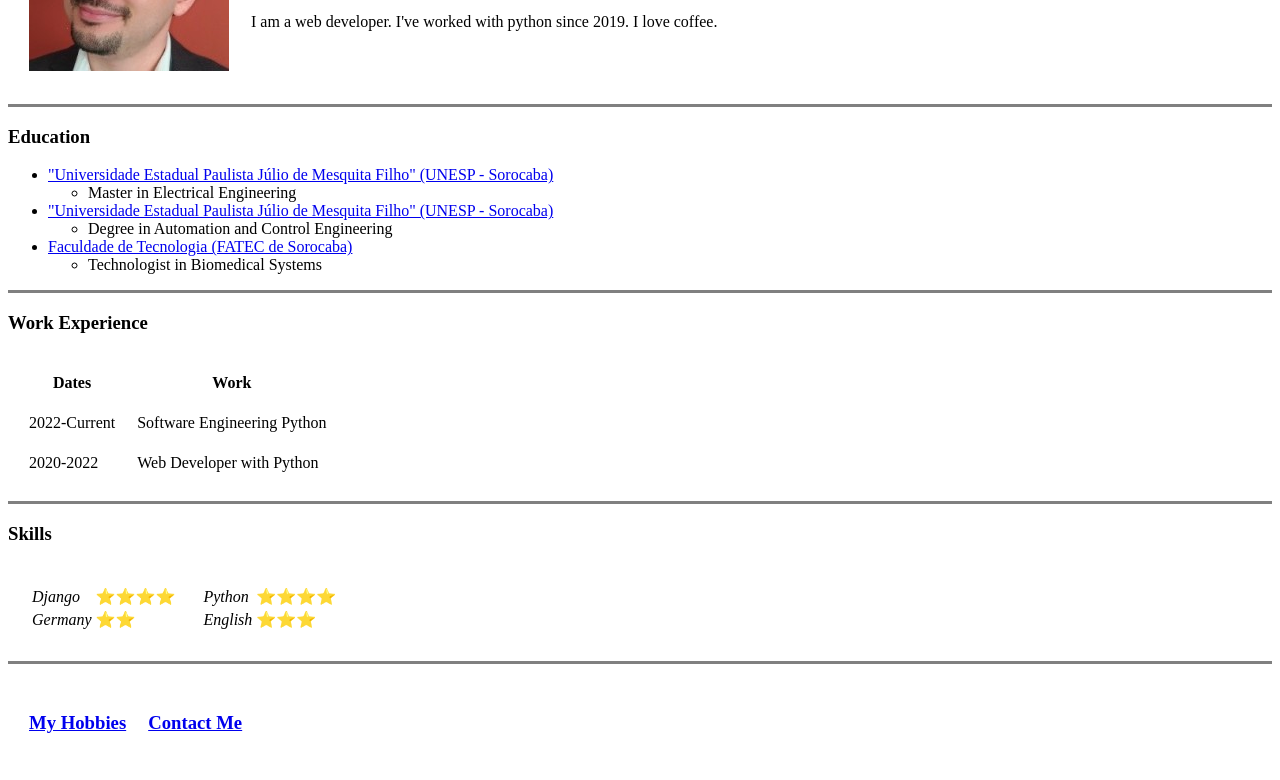
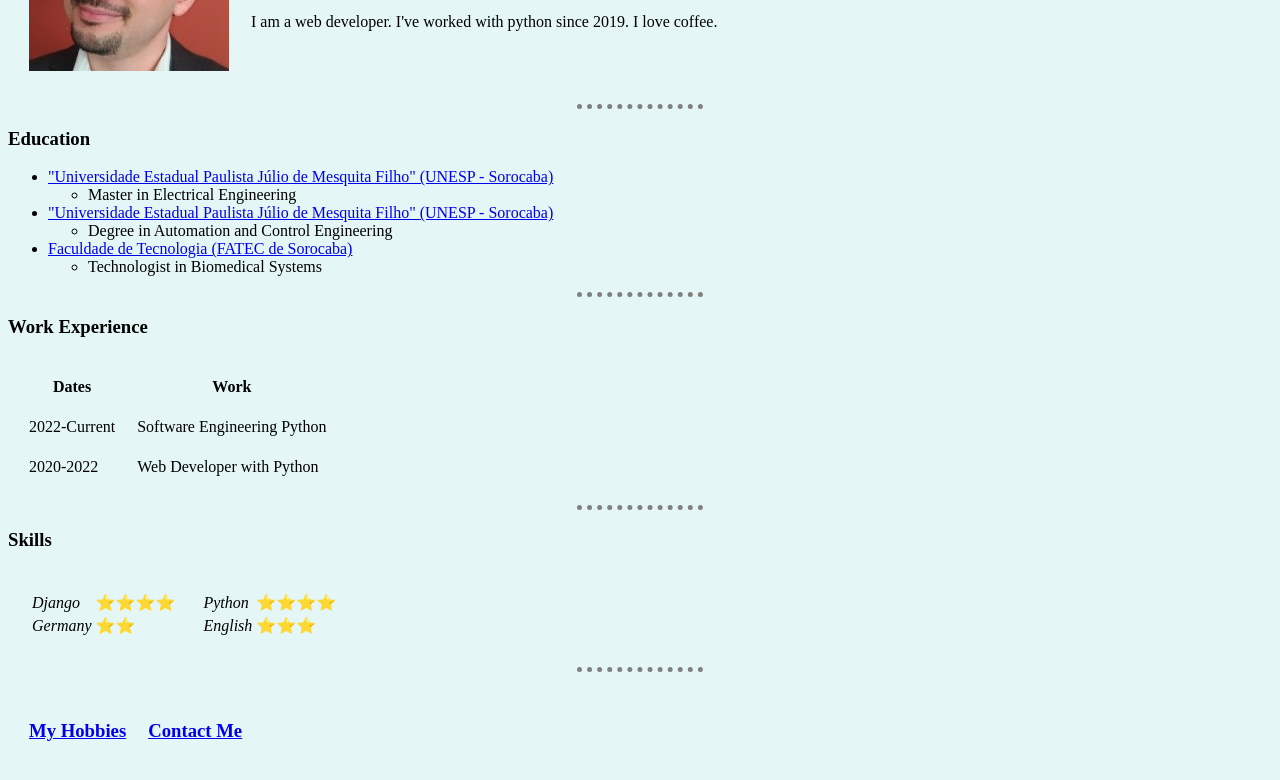
Before and after one commit to Fernandesfelipe1989/HTML_Personal_Site, a plain HTML site: page index.html in a window 1280 px wide. Shown: the part 158-938 px from the top of the page. Drawn offline with Linux system fonts and the light colour scheme.

Commit message:
Create a style code.

```diff
--- a/index.html
+++ b/index.html
@@ -4,6 +4,20 @@
         <meta charset="UTF-8">
         <meta name="description" content="My Personal Website">
         <title>✅ Felipe's Personal Site</title>
+
+        <style>
+            body {
+                background-color: #E4F6F6;
+            }
+            hr {
+                border-style: none;
+                border-top-style: dotted;
+                border-color: grey;
+                border-width: 5px;
+                width: 10%;
+
+            }
+        </style>
     </head>
     <body>
         <table cellspacing="20">
@@ -20,7 +34,7 @@
 
         </table>
 
-        <hr size="3" noshade>
+        <hr>
         <h3>Education</h3>
         <ul>
             <li>
@@ -43,7 +57,7 @@
 
             </li>
         </ul>
-        <hr size="3" noshade>
+        <hr>
 
         <h3>Work Experience</h3>
         <table cellspacing="20">
@@ -64,7 +78,7 @@
                 </tr>
             </tbody>
         </table>
-        <hr size="3" noshade>
+        <hr>
         <h3>Skills</h3>
         <table cellspacing="20">
             <tr>
@@ -96,7 +110,7 @@
             </tr>
 
         </table>
-        <hr size="3" noshade>
+        <hr>
         <table cellspacing="20">
             <tr>
                 <td><h3><a href="hobbies.html">My Hobbies</a></h3></td>
```
